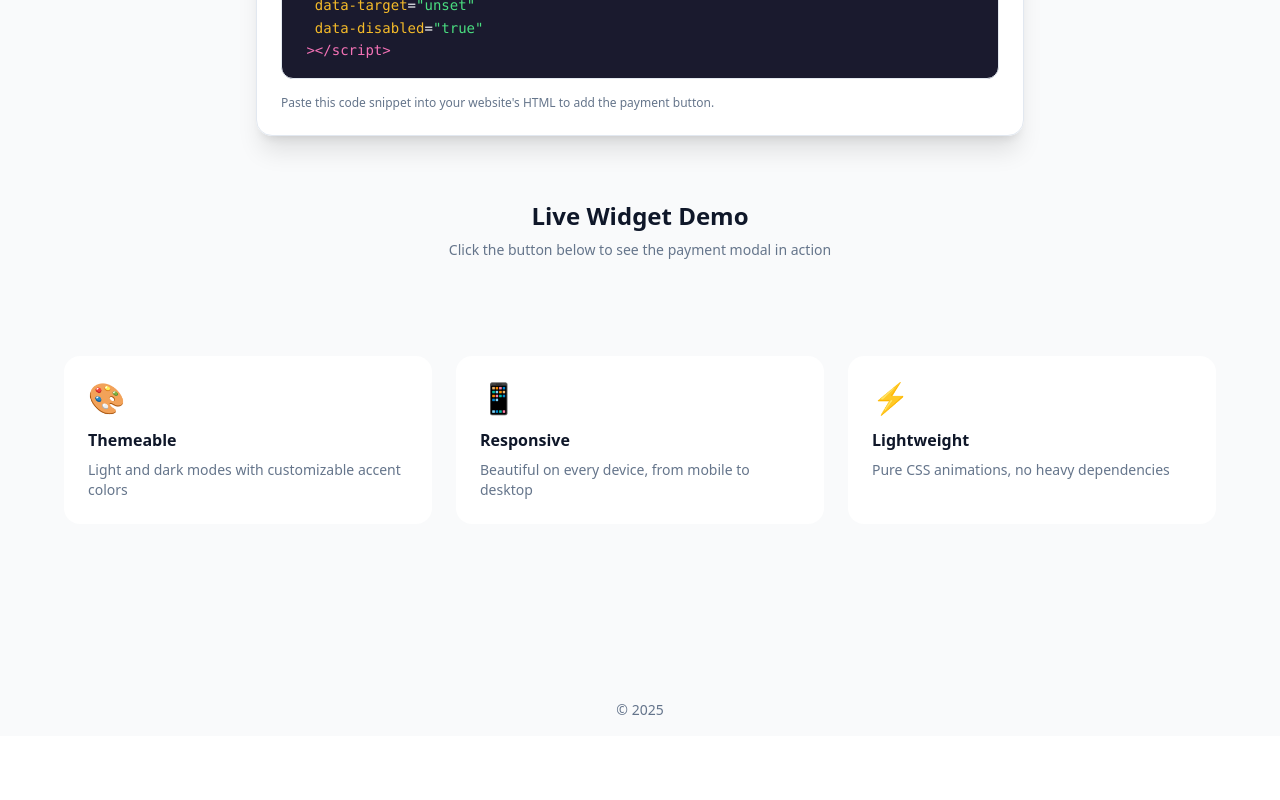
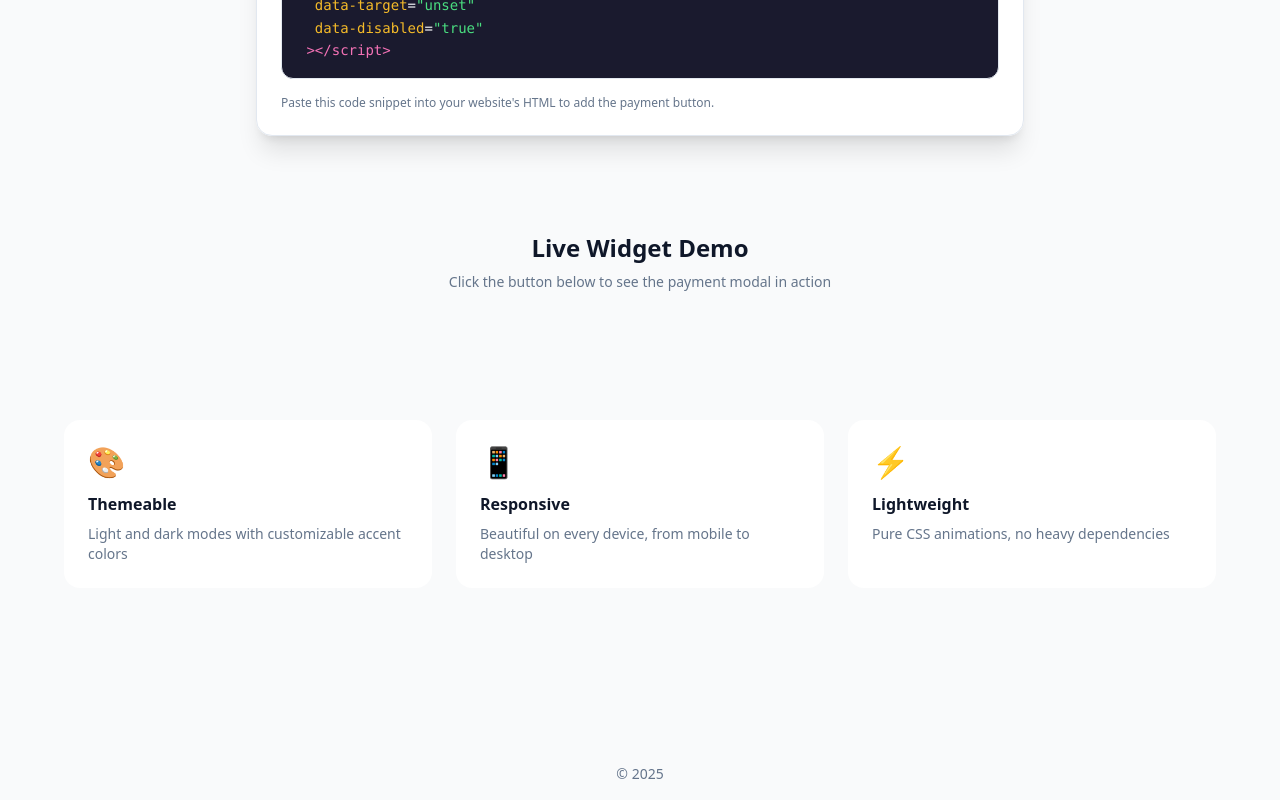
Before and after one commit to amochuko/zypherpunk-hack, a React (Vite) app in the folder apps/pay-with-zcash/pwz-client/: page / in a window 1280 px wide. Shown: the part 1169-1969 px from the top of the page. Before the commit the page ends 1905 px from the top, so only its background shows below. Built offline with nearby package versions, Linux system fonts and the light colour scheme; no server answers; the HTML template or start-up script is replaced by a standard one.

Commit message:
add margin

```diff
--- a/apps/pay-with-zcash/pwz-client/src/pages/Index.tsx
+++ b/apps/pay-with-zcash/pwz-client/src/pages/Index.tsx
@@ -92,7 +92,7 @@ const Index = () => {
           </div>
 
           {/* Widget Demo Section */}
-          <div className="text-center mb-8">
+          <div className="text-center mb-8 mt-24">
             <h3
               className={`text-2xl font-semibold mb-2 ${theme === "dark" ? "text-widget-dark-text" : "text-widget-light-text"}`}
             >
@@ -120,7 +120,7 @@ const Index = () => {
           </div>
 
           {/* Features Grid */}
-          <div className="grid md:grid-cols-3 gap-6">
+          <div className="grid md:grid-cols-3 gap-6 mt-24">
             {[
               {
                 icon: "🎨",
```
